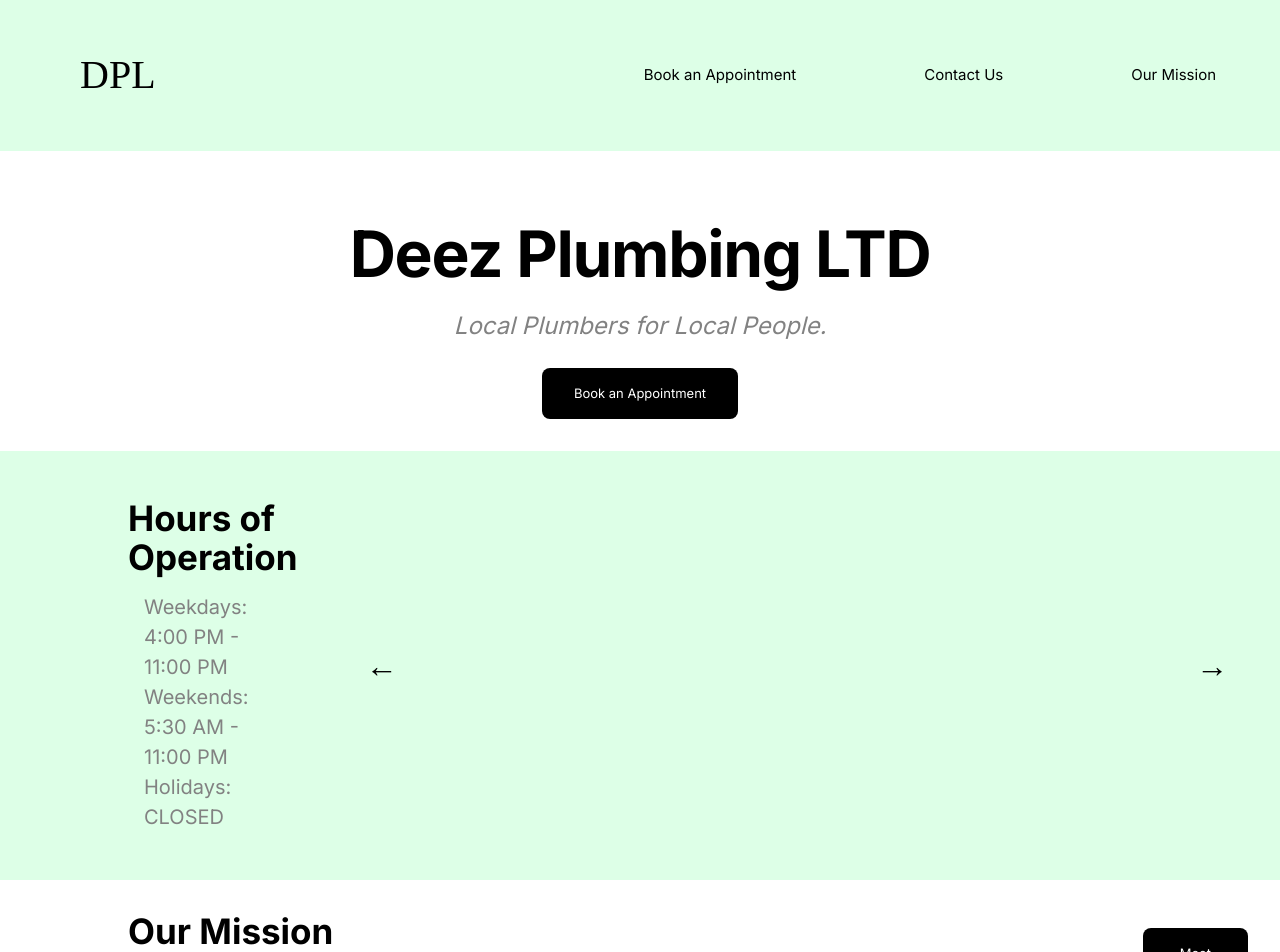
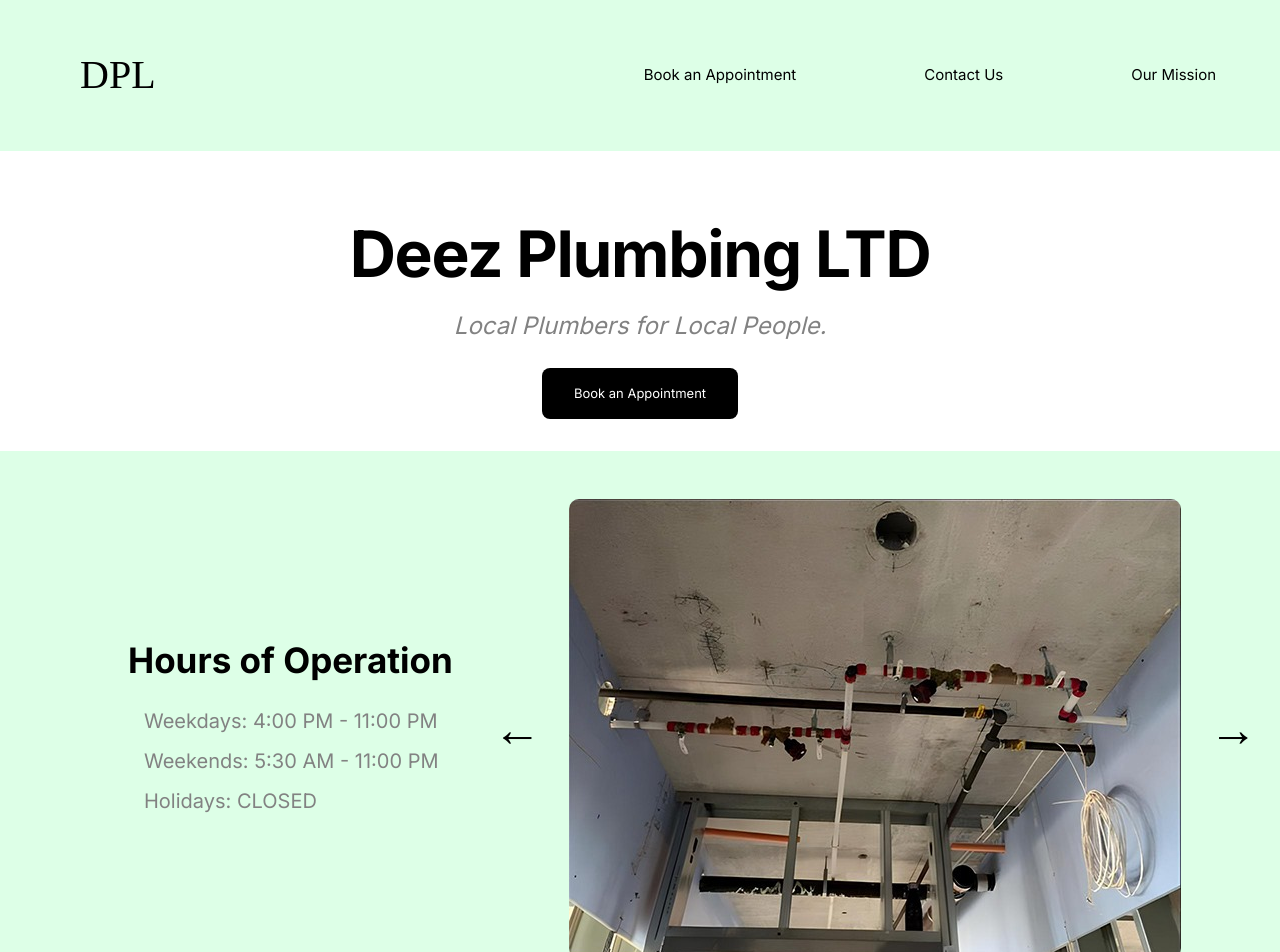
Before and after one commit to SargunKaura/Deez-Plumbing-Website, a React (Create React App) app in the folder deez-website/: page / in a window 1280 px wide. Shown: the top 952 px of the page. Built offline with nearby package versions, Linux system fonts and the light colour scheme.

Commit message:
Fixed the hours-carousel and centered Hours of Opperations section

```diff
--- a/deez-website/src/App.css
+++ b/deez-website/src/App.css
@@ -172,16 +172,20 @@ h1 {
 .hours-operation {
     padding: 2rem;
     display: flex;
-    text-align: left;
+    justify-content: center; /* Center elements horizontally */
+    align-items: center;     /* Center elements vertically */
     background: #DDFFE7;
 }
 .hours-content {
+  height: 50%;
+  display: grid;
+  justify-items: start; /* Aligns items to the left (horizontally) */
+  align-items: start;   /* Aligns items to the top (vertically) */
+  row-gap: 10px;        /* Adjust this value to reduce the gap */
   margin-left: 3rem;
+  padding: 1rem 3rem;
 }
 
-.hours-content {
-    padding: 1rem 3rem 1rem 3rem;
-}
 
 /* OUR MISSION CSS */
 
@@ -342,48 +346,38 @@ h1 {
     color: black;
 }
 
-/* CAROUSEL CSS */
+/* CAROUSEL(S) CSS */
 
-
-.carousel-div {
+.carousel-div, .carousel2-div {
   display: flex;
   align-items: center;
   justify-content: center;
   position: relative;
-    max-width: 1288px;
-    max-height: 500px;
   width: auto;
   height: auto;
   margin: auto;
 }
-.carousel {
+
+.carousel, .carousel2 {
   overflow: hidden;
   margin: auto;
   width: 100%;
 }
 
-  .carousel-slide {
+.carousel-slide, .carousel2-slide {
   display: flex;
   transition: transform 0.3s ease-in-out; /* Smooth sliding effect */
   width: 100%;
   margin: auto;
 }
 
-  .carousel-slide img {
+.carousel-slide img, .carousel2-slide img {
   width: 100%;
   border-radius: 10px;
   margin: 1rem;
 }
 
-  .carousel-div {
-    display: flex;
-    align-items: center;
-    justify-content: center;
-    position: relative;
-  }
-
-  .carousel-button {
-
+.carousel-button, .carousel2-button {
   color: black;
   background-color: transparent;
   font-size: 3rem;
@@ -395,17 +389,29 @@ h1 {
   border: none;
 }
 
-  .carousel-button:first-of-type {
+.carousel-button:first-of-type, .carousel2-button:first-of-type {
   left: -70px; /* Adjust this value as needed */
 }
 
-  .carousel-button:last-of-type {
+.carousel-button:last-of-type, .carousel2-button:last-of-type {
   right: -70px; /* Adjust this value as needed */
 }
 
-  .carousel-button:hover {
+.carousel-button:hover, .carousel2-button:hover {
   color: #828282;
 }
+
+/* Specific Styles */
+.carousel-div {
+  max-width: 1288px;
+  max-height: 500px;
+}
+
+.carousel2-div {
+  max-width: 644px;
+  max-height: 500px;
+}
+
 
 /* CONTACT CSS */
 
--- a/deez-website/src/components/Home.js
+++ b/deez-website/src/components/Home.js
@@ -78,7 +78,7 @@ function Home() {
 
                 return () => clearInterval(interval); // Cleanup interval on component unmount
             }
-        }, [currentIndex, isManual]);
+        }, [currentIndex, isManual, totalSlides]);
         return (
 
             <div className={`carousel-div ${className}`}>
@@ -109,57 +109,62 @@ function Home() {
             </div>
         );
     };
-const Carousel2 = ({ images, slidesToShow = 1, className }) => {
+    const Carousel2 = ({ images, className }) => {
         const [currentIndex, setCurrentIndex] = useState(0);
-    const [isManual, setIsManual] = useState(false);
-    const totalSlides = images.length; // Number of images defines the total slides
+        const [transition, setTransition] = useState(true);
+        const [isManual, setIsManual] = useState(false); // Track user interaction
+        const totalSlides = images.length;
+
+        const handleTransition = (newIndex) => {
+            setTransition(true);
+            setTimeout(() => {
+                setCurrentIndex(newIndex);
+            }, 500);
+        };
 
         const nextSlide = () => {
-        setIsManual(true);
-        setCurrentIndex((prevIndex) => (prevIndex + 1) % totalSlides);
+            setIsManual(true); // User interaction detected
+            handleTransition((currentIndex + 1) % totalSlides);
         };
 
         const prevSlide = () => {
-        setIsManual(true);
-        setCurrentIndex((prevIndex) =>
-            prevIndex === 0 ? totalSlides - 1 : prevIndex - 1
-        );
+            setIsManual(true); // User interaction detected
+            handleTransition(currentIndex === 0 ? totalSlides - 1 : currentIndex - 1);
         };
 
         useEffect(() => {
             if (!isManual) {
-            const interval = setInterval(nextSlide, 3000);
-            return () => clearInterval(interval);
+                const interval = setInterval(() => {
+                    handleTransition((currentIndex + 1) % totalSlides);
+                }, 3000); // Change slide every 3 seconds
+
+                return () => clearInterval(interval); // Cleanup interval on component unmount
             }
-    }, [currentIndex, isManual]);
+        }, [currentIndex, isManual, totalSlides]);
 
         return (
-        <div className={`carousel-div ${className}`}>
-            <button className="carousel-button" onClick={prevSlide}>
-                &#x2190;
+            <div className={`carousel2-div ${className}`}>
+                <button className="carousel2-button" onClick={prevSlide}>
+                    &#x2190; {/* Left arrow character code */}
                 </button>
-            <div className="carousel">
+
+                <div className="carousel2">
                     <div
-                    className="carousel-slide"
+                        className="carousel2-slide"
                         style={{
-                        transform: `translateX(-${currentIndex * (100 / slidesToShow)}%)`,
-                        transition: 'transform 0.5s ease-in-out',
-                        width: `${100 * totalSlides}%`,
-                        display: 'flex',
+                            transform: `translateX(-${currentIndex * 100}%)`,
+                            transition: transition ? 'transform 0.3s ease-in-out' : 'none',
+                            width: `100%`
                         }}
                     >
                         {images.map((image, index) => (
-                        <img
-                            key={index}
-                            src={image}
-                            alt={`Slide ${index}`}
-                            style={{ width: `${100 / totalSlides}%` }} // Adjust width based on the total number of images
-                        />
+                            <img key={index} src={image} alt={`Slide ${index}`} />
                         ))}
                     </div>
                 </div>
-            <button className="carousel-button" onClick={nextSlide}>
-                &#x2192;
+
+                <button className="carousel2-button" onClick={nextSlide}>
+                    &#x2192; {/* Right arrow character code */}
                 </button>
             </div>
         );
@@ -218,7 +223,7 @@ const Carousel2 = ({ images, slidesToShow = 1, className }) => {
 
                     </div>
 
-                    <Carousel2 images={hoursImages} slidesToShow={1} className="hours-carousel" />
+                    <Carousel2 images={hoursImages} />
 
                 </section>
 
```
Lines whose indentation alone changed are shown as unchanged.
